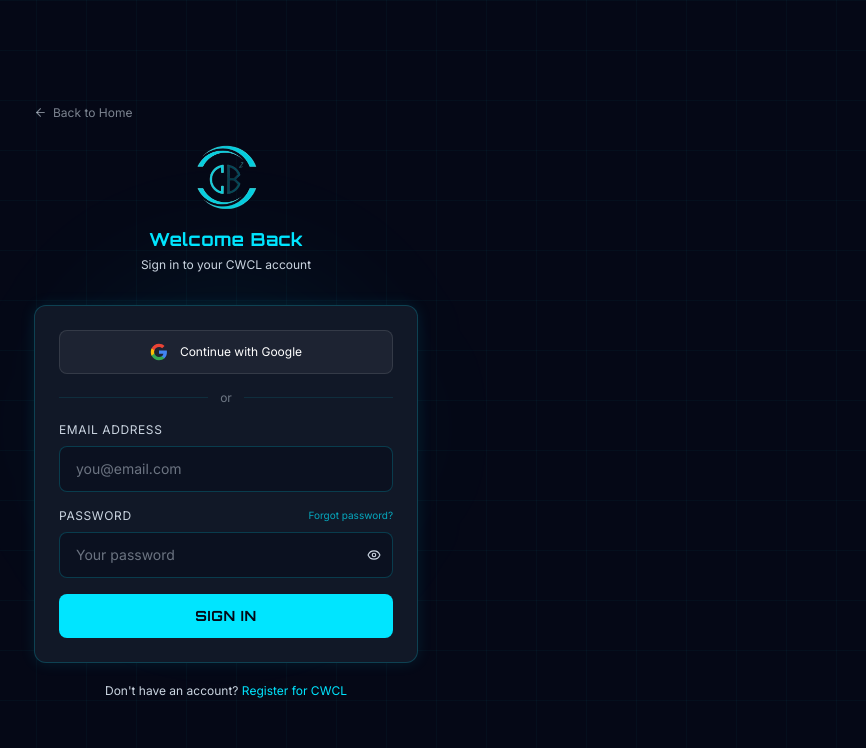
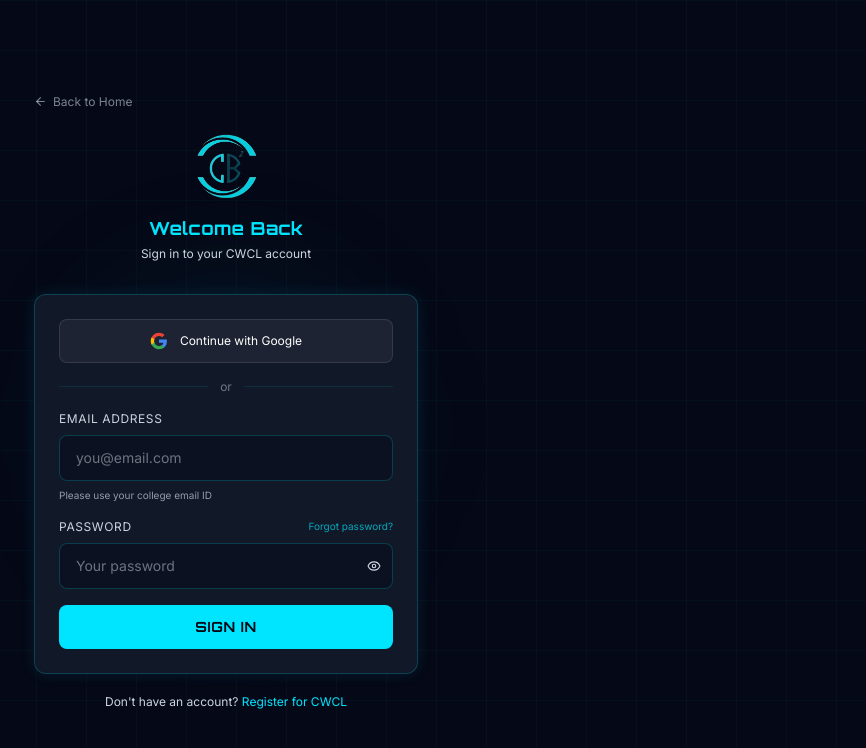
Before and after one commit to NikhilMamilla/CodingLeague, a React (Vite) app: page /login in a window 1280 px wide. Shown: the top 748 px of the page, without its empty margins (414-1280 px from the left). Built offline with nearby package versions, Linux system fonts and the light colour scheme; no server answers.

Commit message:
changesDone

```diff
--- a/src/pages/auth/Login.tsx
+++ b/src/pages/auth/Login.tsx
@@ -152,6 +152,9 @@
                 onChange={e => setEmail(e.target.value)}
                 onKeyDown={e => e.key === 'Enter' && handleLogin()}
               />
+              <p className="text-[10px] text-text-secondary/70 mt-1.5 leading-relaxed">
+                Please use your college email ID
+              </p>
             </div>
 
             {/* Password */}
--- a/src/pages/auth/Register.tsx
+++ b/src/pages/auth/Register.tsx
@@ -236,6 +236,9 @@
               <div>
                 <label className="input-label">Email Address *</label>
                 <input className="input-field" type="email" placeholder="you@email.com" value={form.email} onChange={e => set('email', e.target.value)} />
+                <p className="text-[10px] text-text-secondary/70 mt-1.5 leading-relaxed">
+                  Please use your college Email ID. This helps keep participation professional and verifiable.
+                </p>
               </div>
               <div>
                 <label className="input-label">Password *</label>
```
